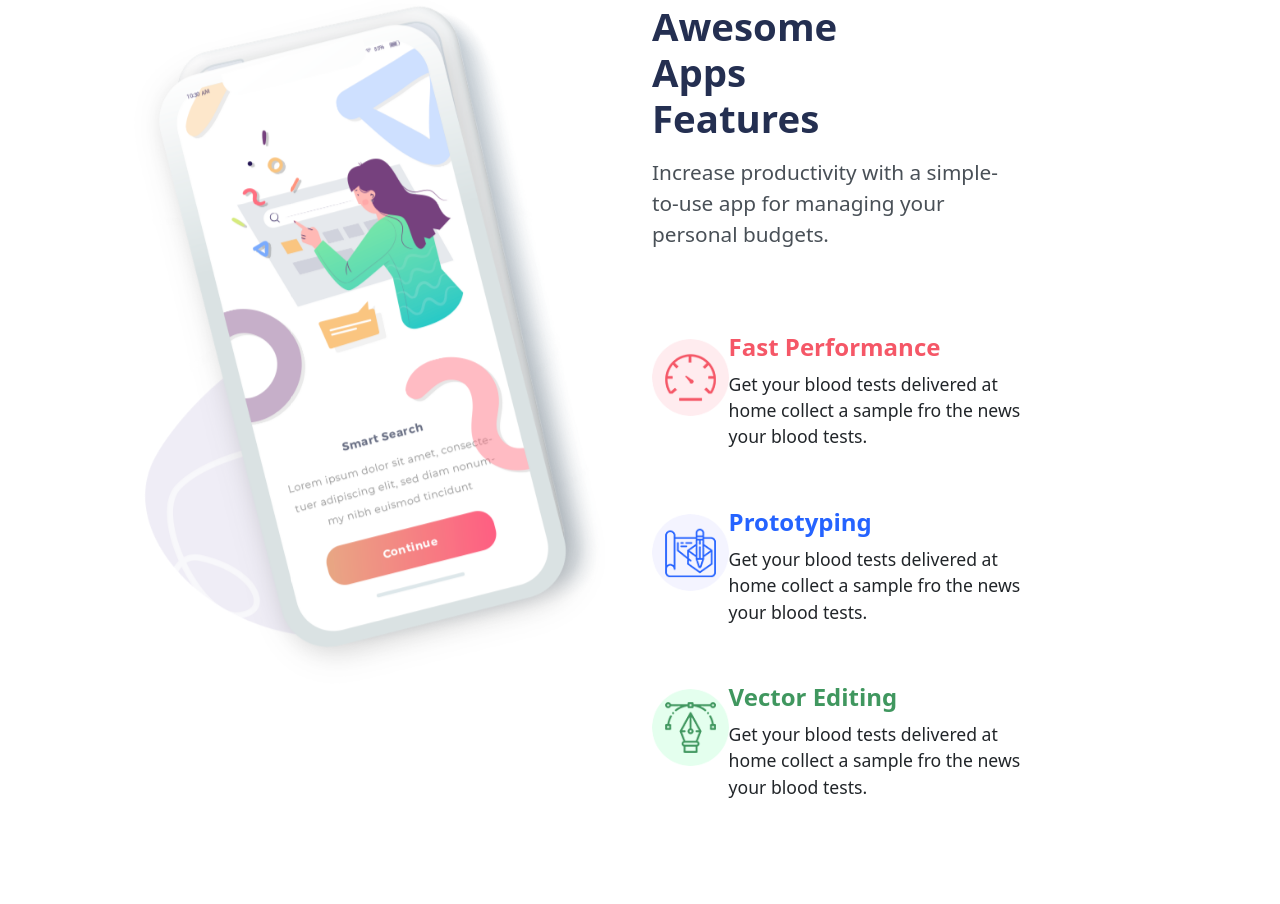
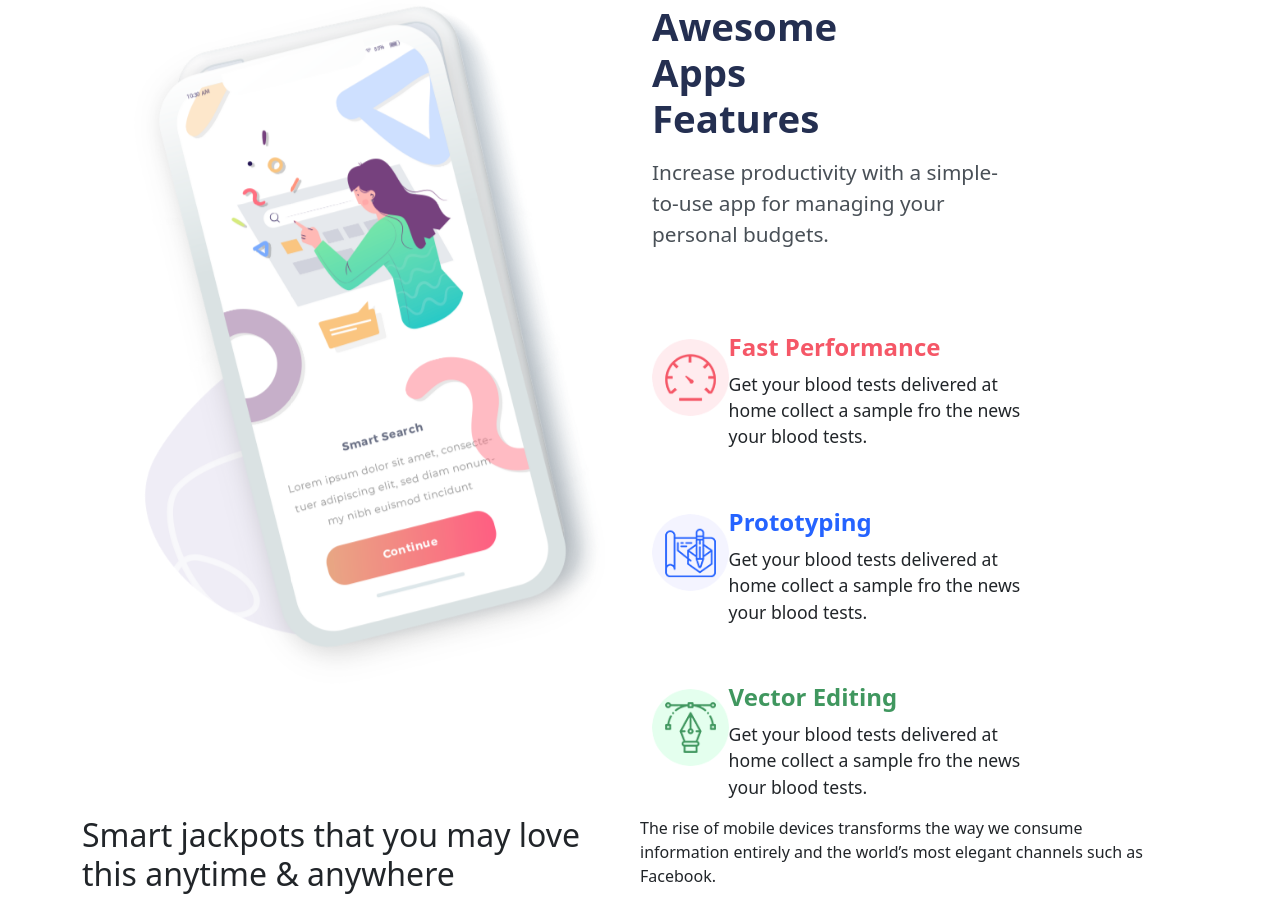
Before and after one commit to zainkhokhar831/freebie, a website: page index.html in a window 1280 px wide. Shown: the part 1310-2214 px from the top of the page. Before the commit the page ends 2126 px from the top, so only its background shows below. Drawn offline with nearby package versions, Linux system fonts and the light colour scheme.

Commit message:
features section update

```diff
--- a/index.html
+++ b/index.html
@@ -180,12 +180,20 @@
       </div>
 
 
-      <div class="row">
+      <div class="row lower-text">
         <div class="col-md-6">
+            <h2>Smart jackpots that you may love this anytime & anywhere</h2>
+        </div>
 
-          <!-- LEFT RIGHT TEXT AND CENTER VERTICAL LINE ADDED -->
+        <div class="col-md-6">
+          <p>  The rise of mobile devices transforms the way we consume information entirely and the world’s most elegant channels such as Facebook.</p>
+
 
         </div>
+
+
+
+
       </div>
 
 
```
